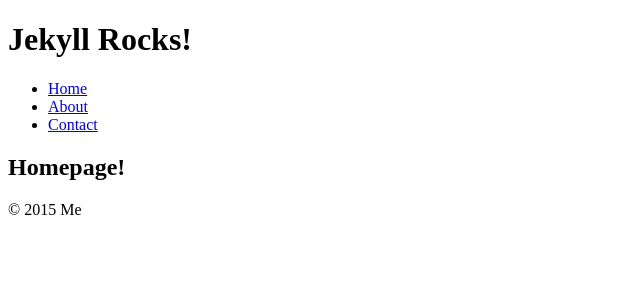
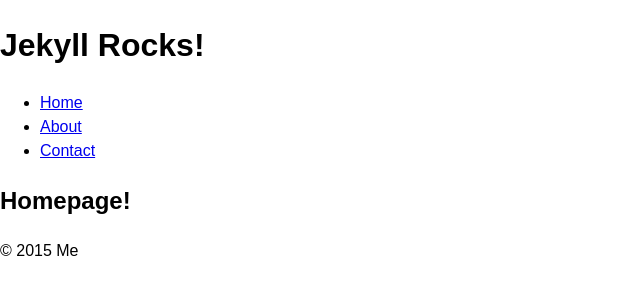
Before and after one commit to dagerebe/jekyll-intro, a Jekyll site: the page built from index.html, in a window 1280 px wide. Shown: the top 300 px of the page, without its empty margins (0-640 px from the left). Built offline with Jekyll 4.4.1, drawn with Linux system fonts in a browser that asks for light colours.

Commit message:
added css

```diff
--- a/_layouts/default.html
+++ b/_layouts/default.html
@@ -4,7 +4,7 @@
   <meta charset="utf-8">
   <title>Jekyll Intro</title>
   <meta name="viewport" content="width=device-width,initial-scale=1">
-  <link href="css/main.css" rel="stylesheet">
+  <link href="{{site.baseurl}}/css/main.css" rel="stylesheet">
 </head>
 <body>
 
--- /dev/null
+++ b/css/main.css
@@ -0,0 +1,34 @@
+@-moz-viewport { width: device-width; scale: 1; }
+@-ms-viewport { width: device-width; scale: 1; }
+@-o-viewport { width: device-width; scale: 1; }
+@-webkit-viewport { width: device-width; scale: 1; }
+@viewport { width: device-width; scale: 1; }
+
+html {
+  box-sizing: border-box;
+  overflow: hidden;
+
+  -moz-text-size-adjust: 100%;
+  -ms-text-size-adjust: 100%;
+  -webkit-text-size-adjust: 100%;
+  text-size-adjust: 100%;
+
+  font: normal 100%/1.5 sans-serif;
+}
+
+*, *::before, *::after {
+  box-sizing: inherit;
+}
+
+body {
+  height: 100vh;
+  margin: 0;
+  padding: 0;
+  overflow-y: auto;
+  overflow-x: hidden;
+}
+
+img {
+	display: block;
+	width: 100%;
+}
```
